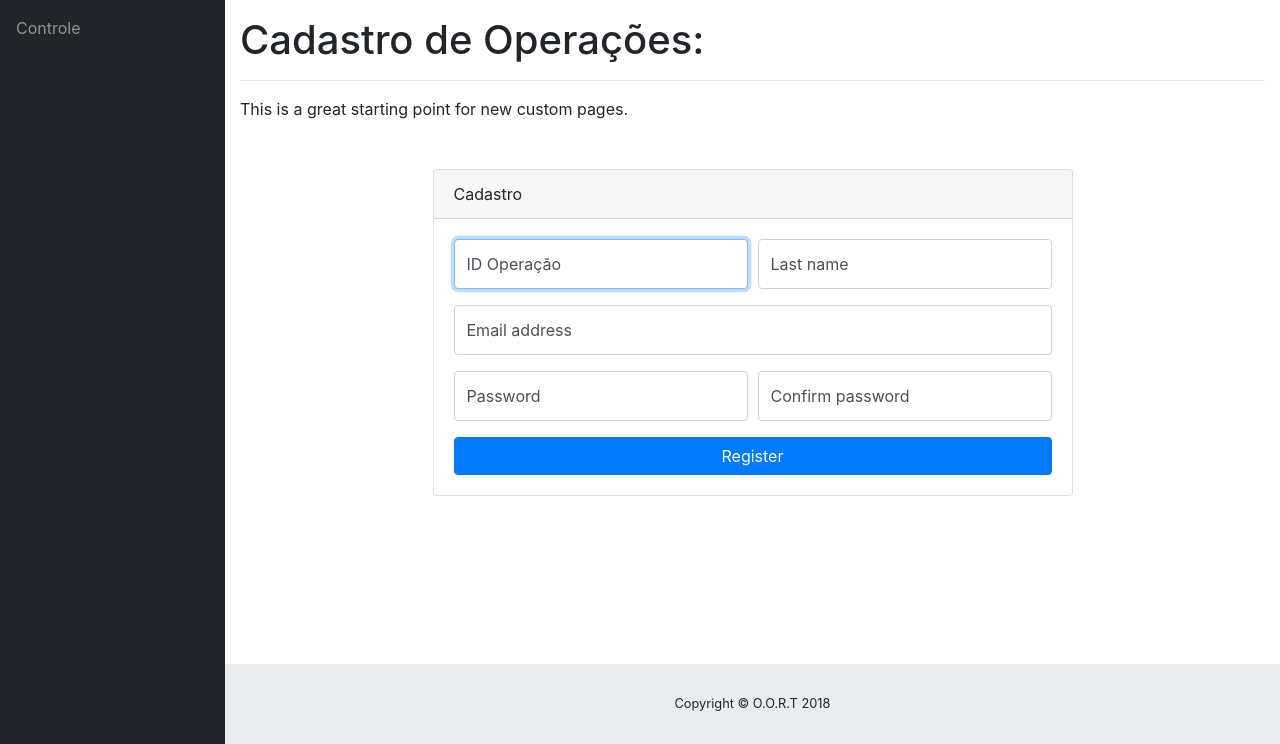
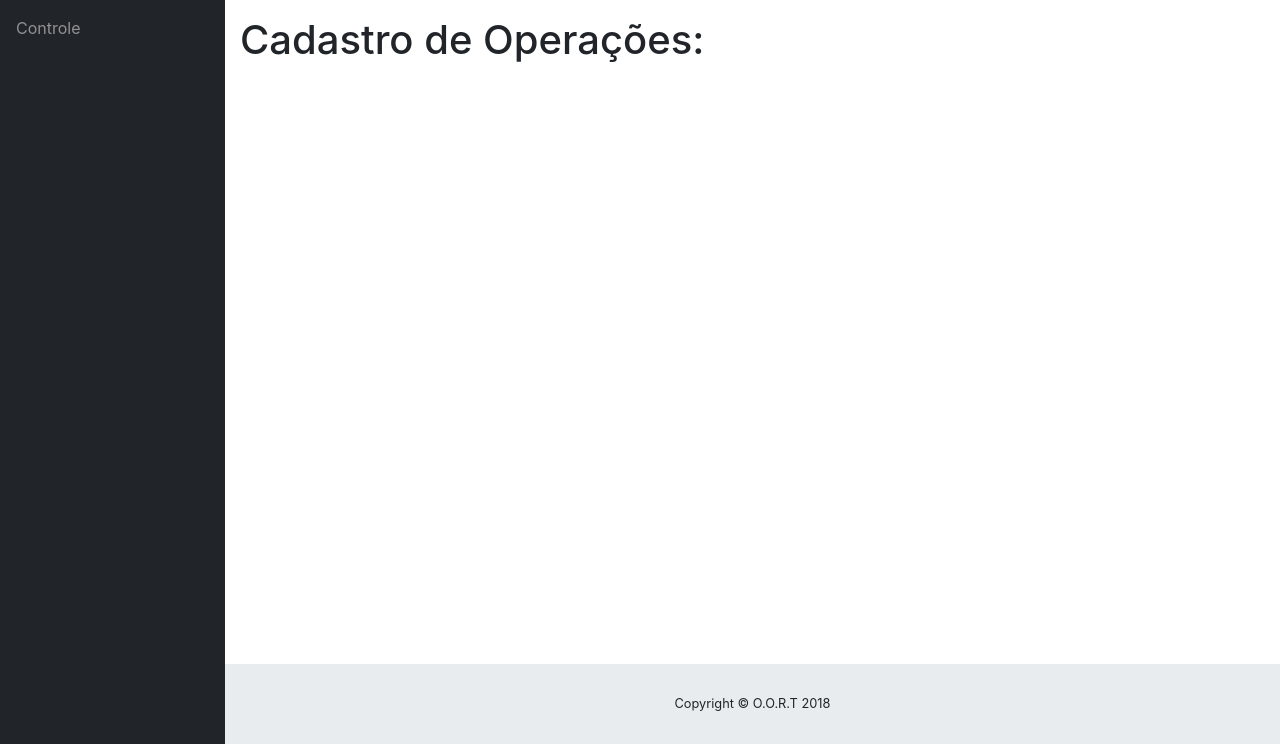
Before and after one commit to JuanJGB/Projeto_TCC, a PHP site: page /operacoes.php in a window 1280 px wide. Shown: the part 56-800 px from the top of the page. Run offline with PHP 8.4, Linux system fonts and the light colour scheme.

Commit message:
Continuando páginas de login e cadastro.

```diff
--- a/css/sb-admin.css
+++ b/css/sb-admin.css
@@ -102,6 +102,10 @@ body.fixed-nav.sidebar-toggled #content-wrapper {
   font-weight: 900;
   content: '\f105';
   font-family: 'Font Awesome 5 Free';
+}
+.navegacao{
+  position: absolute;
+  left: 2px;
 }
 
 .navbar-nav .nav-item.dropdown.show .dropdown-toggle::after {
--- a/operacoes.php
+++ b/operacoes.php
@@ -73,56 +73,7 @@
             <!-- Page Content -->
 
             <h1>Cadastro de Operações:</h1>
-            <hr>
-            <p>This is a great starting point for new custom pages.</p>
-            <div class="container">
-                <div class="card card-register mx-auto mt-5">
-                    <div class="card-header">Cadastro</div>
-                    <div class="card-body">
-                        <form>
-                            <div class="form-group">
-                                <div class="form-row">
-                                    <div class="col-md-6">
-                                        <div class="form-label-group">
-                                            <input type="text" id="firstName" class="form-control" placeholder="ID Operação" required="required" autofocus="autofocus">
-                                            <label for="firstName">ID Operação</label>
-                                        </div>
-                                    </div>
-                                    <div class="col-md-6">
-                                        <div class="form-label-group">
-                                            <input type="text" id="lastName" class="form-control" placeholder="Last name" required="required">
-                                            <label for="lastName">Last name</label>
-                                        </div>
-                                    </div>
-                                </div>
-                            </div>
-                            <div class="form-group">
-                                <div class="form-label-group">
-                                    <input type="email" id="inputEmail" class="form-control" placeholder="Email address" required="required">
-                                    <label for="inputEmail">Email address</label>
-                                </div>
-                            </div>
-                            <div class="form-group">
-                                <div class="form-row">
-                                    <div class="col-md-6">
-                                        <div class="form-label-group">
-                                            <input type="password" id="inputPassword" class="form-control" placeholder="Password" required="required">
-                                            <label for="inputPassword">Password</label>
-                                        </div>
-                                    </div>
-                                    <div class="col-md-6">
-                                        <div class="form-label-group">
-                                            <input type="password" id="confirmPassword" class="form-control" placeholder="Confirm password" required="required">
-                                            <label for="confirmPassword">Confirm password</label>
-                                        </div>
-                                    </div>
-                                </div>
-                            </div>
-                            <a class="btn btn-primary btn-block" href="login.php">Register</a>
-                        </form>
-                    </div>
-                </div>
-            </div>
+
 
         </div>
         <!-- /.container-fluid -->
```
Also changed, not shown: logado.php (+5 -3 lines).
